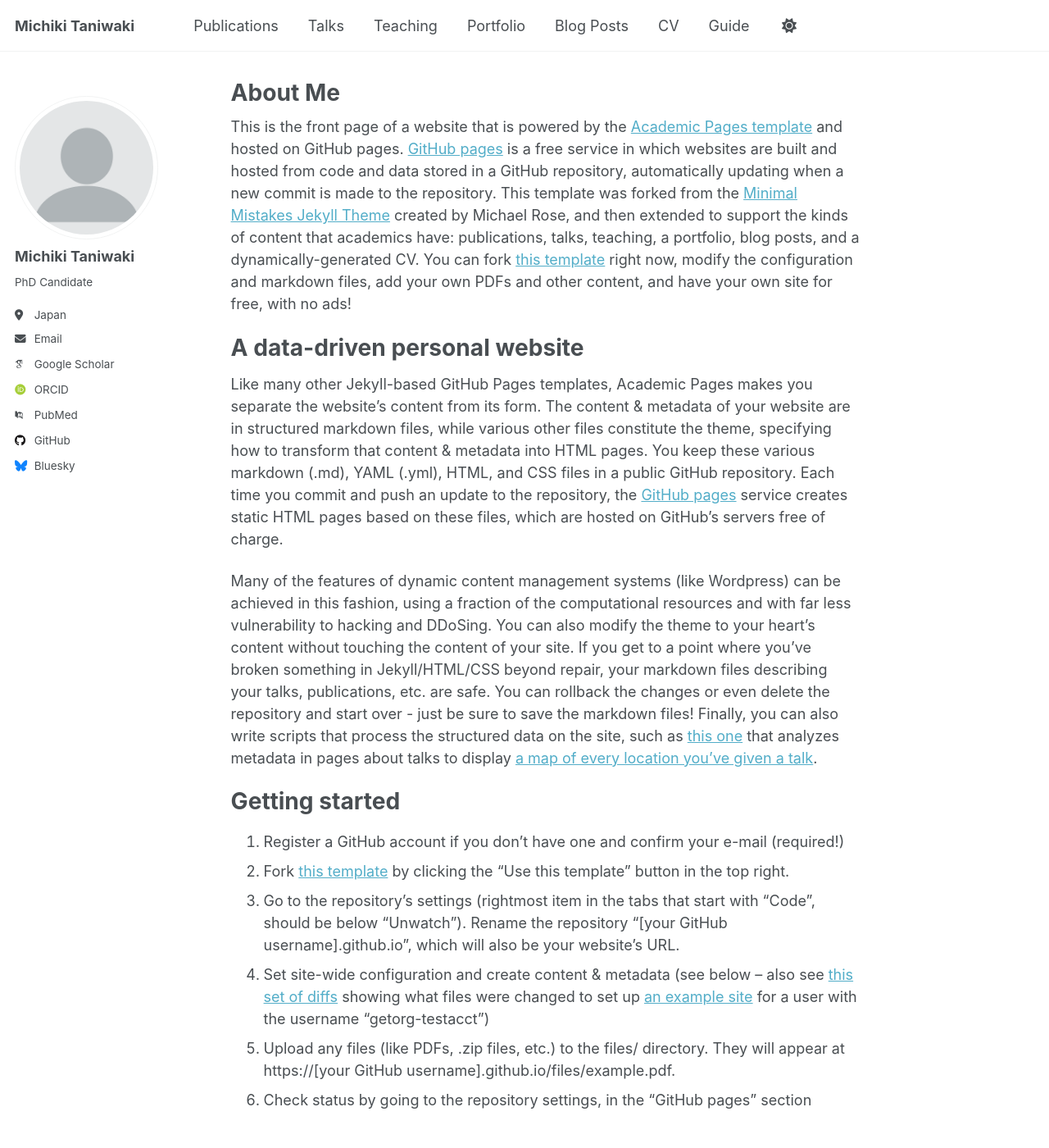
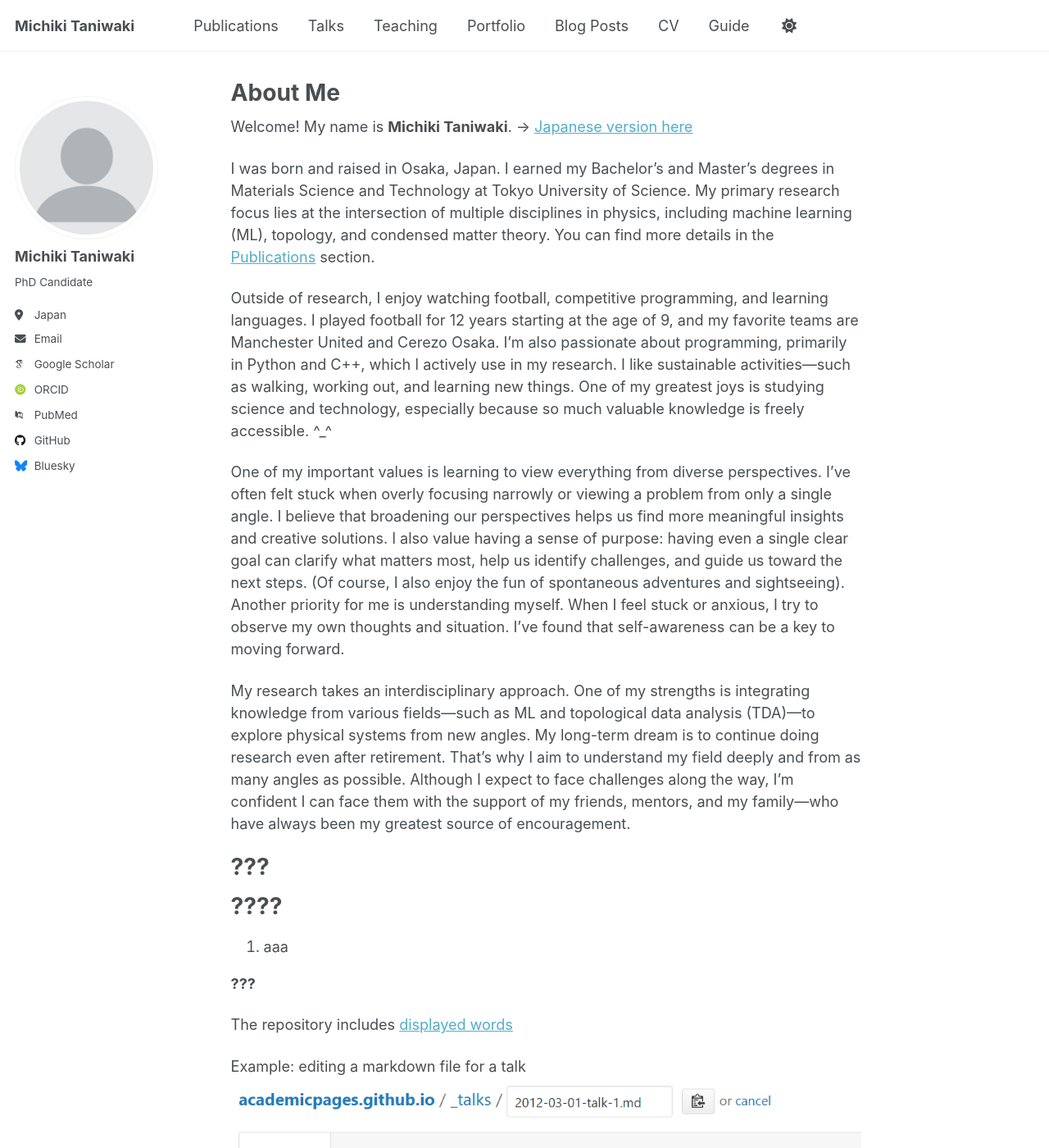
Before and after one commit to MiTaniwaki/MTaniwaki, a Jekyll site: the page built from _pages/about.md, in a window 1280 px wide and 1400 px high. Shown: the whole window at 82% size. Built offline with Jekyll 4.4.1, drawn with Linux system fonts in a browser that asks for light colours; some web fonts are replaced; some of the changed text lies outside the part shown.

Commit message:
#2 updated the contents

```diff
--- a/_pages/about.md
+++ b/_pages/about.md
@@ -7,43 +7,27 @@ redirect_from:
   - /about.html
 ---
 
-This is the front page of a website that is powered by the [Academic Pages template](https://github.com/academicpages/academicpages.github.io) and hosted on GitHub pages. [GitHub pages](https://pages.github.com) is a free service in which websites are built and hosted from code and data stored in a GitHub repository, automatically updating when a new commit is made to the repository. This template was forked from the [Minimal Mistakes Jekyll Theme](https://mmistakes.github.io/minimal-mistakes/) created by Michael Rose, and then extended to support the kinds of content that academics have: publications, talks, teaching, a portfolio, blog posts, and a dynamically-generated CV. You can fork [this template](https://github.com/academicpages/academicpages.github.io) right now, modify the configuration and markdown files, add your own PDFs and other content, and have your own site for free, with no ads!
+Welcome! My name is **Michiki Taniwaki**. -> [Japanese version here](/about-ja/)
 
-A data-driven personal website
+I was born and raised in Osaka, Japan. I earned my Bachelor's and Master's degrees in Materials Science and Technology at Tokyo University of Science. My primary research focus lies at the intersection of multiple disciplines in physics, including machine learning (ML), topology, and condensed matter theory. You can find more details in the [Publications](/publications/) section.
+
+Outside of research, I enjoy watching football, competitive programming, and learning languages. I played football for 12 years starting at the age of 9, and my favorite teams are Manchester United and Cerezo Osaka. I'm also passionate about programming, primarily in Python and C++, which I actively use in my research. I like sustainable activities—such as walking, working out, and learning new things. One of my greatest joys is studying science and technology, especially because so much valuable knowledge is freely accessible. ^_^
+
+One of my important values is learning to view everything from diverse perspectives. I’ve often felt stuck when overly focusing narrowly or viewing a problem from only a single angle. I believe that broadening our perspectives helps us find more meaningful insights and creative solutions. I also value having a sense of purpose: having even a single clear goal can clarify what matters most, help us identify challenges, and guide us toward the next steps. (Of course, I also enjoy the fun of spontaneous adventures and sightseeing). Another priority for me is understanding myself. When I feel stuck or anxious, I try to observe my own thoughts and situation. I’ve found that self-awareness can be a key to moving forward.
+
+My research takes an interdisciplinary approach. One of my strengths is integrating knowledge from various fields—such as ML and topological data analysis (TDA)—to explore physical systems from new angles. My long-term dream is to continue doing research even after retirement. That’s why I aim to understand my field deeply and from as many angles as possible. Although I expect to face challenges along the way, I’m confident I can face them with the support of my friends, mentors, and my family—who have always been my greatest source of encouragement.
+
+
+???
 ======
-Like many other Jekyll-based GitHub Pages templates, Academic Pages makes you separate the website's content from its form. The content & metadata of your website are in structured markdown files, while various other files constitute the theme, specifying how to transform that content & metadata into HTML pages. You keep these various markdown (.md), YAML (.yml), HTML, and CSS files in a public GitHub repository. Each time you commit and push an update to the repository, the [GitHub pages](https://pages.github.com/) service creates static HTML pages based on these files, which are hosted on GitHub's servers free of charge.
 
-Many of the features of dynamic content management systems (like Wordpress) can be achieved in this fashion, using a fraction of the computational resources and with far less vulnerability to hacking and DDoSing. You can also modify the theme to your heart's content without touching the content of your site. If you get to a point where you've broken something in Jekyll/HTML/CSS beyond repair, your markdown files describing your talks, publications, etc. are safe. You can rollback the changes or even delete the repository and start over - just be sure to save the markdown files! Finally, you can also write scripts that process the structured data on the site, such as [this one](https://github.com/academicpages/academicpages.github.io/blob/master/talkmap.ipynb) that analyzes metadata in pages about talks to display [a map of every location you've given a talk](https://academicpages.github.io/talkmap.html).
+????
+======
+1. aaa
 
-Getting started
-======
-1. Register a GitHub account if you don't have one and confirm your e-mail (required!)
-1. Fork [this template](https://github.com/academicpages/academicpages.github.io) by clicking the "Use this template" button in the top right.
-1. Go to the repository's settings (rightmost item in the tabs that start with "Code", should be below "Unwatch"). Rename the repository "[your GitHub username].github.io", which will also be your website's URL.
-1. Set site-wide configuration and create content & metadata (see below -- also see [this set of diffs](http://archive.is/3TPas) showing what files were changed to set up [an example site](https://getorg-testacct.github.io) for a user with the username "getorg-testacct")
-1. Upload any files (like PDFs, .zip files, etc.) to the files/ directory. They will appear at https://[your GitHub username].github.io/files/example.pdf.
-1. Check status by going to the repository settings, in the "GitHub pages" section
+**???**
 
-Site-wide configuration
-------
-The main configuration file for the site is in the base directory in [_config.yml](https://github.com/academicpages/academicpages.github.io/blob/master/_config.yml), which defines the content in the sidebars and other site-wide features. You will need to replace the default variables with ones about yourself and your site's github repository. The configuration file for the top menu is in [_data/navigation.yml](https://github.com/academicpages/academicpages.github.io/blob/master/_data/navigation.yml). For example, if you don't have a portfolio or blog posts, you can remove those items from that navigation.yml file to remove them from the header.
-
-Create content & metadata
-------
-For site content, there is one markdown file for each type of content, which are stored in directories like _publications, _talks, _posts, _teaching, or _pages. For example, each talk is a markdown file in the [_talks directory](https://github.com/academicpages/academicpages.github.io/tree/master/_talks). At the top of each markdown file is structured data in YAML about the talk, which the theme will parse to do lots of cool stuff. The same structured data about a talk is used to generate the list of talks on the [Talks page](https://academicpages.github.io/talks), each [individual page](https://academicpages.github.io/talks/2012-03-01-talk-1) for specific talks, the talks section for the [CV page](https://academicpages.github.io/cv), and the [map of places you've given a talk](https://academicpages.github.io/talkmap.html) (if you run this [python file](https://github.com/academicpages/academicpages.github.io/blob/master/talkmap.py) or [Jupyter notebook](https://github.com/academicpages/academicpages.github.io/blob/master/talkmap.ipynb), which creates the HTML for the map based on the contents of the _talks directory).
-
-**Markdown generator**
-
-The repository includes [a set of Jupyter notebooks](https://github.com/academicpages/academicpages.github.io/tree/master/markdown_generator
-) that converts a CSV containing structured data about talks or presentations into individual markdown files that will be properly formatted for the Academic Pages template. The sample CSVs in that directory are the ones I used to create my own personal website at stuartgeiger.com. My usual workflow is that I keep a spreadsheet of my publications and talks, then run the code in these notebooks to generate the markdown files, then commit and push them to the GitHub repository.
-
-How to edit your site's GitHub repository
-------
-Many people use a git client to create files on their local computer and then push them to GitHub's servers. If you are not familiar with git, you can directly edit these configuration and markdown files directly in the github.com interface. Navigate to a file (like [this one](https://github.com/academicpages/academicpages.github.io/blob/master/_talks/2012-03-01-talk-1.md) and click the pencil icon in the top right of the content preview (to the right of the "Raw | Blame | History" buttons). You can delete a file by clicking the trashcan icon to the right of the pencil icon. You can also create new files or upload files by navigating to a directory and clicking the "Create new file" or "Upload files" buttons.
+The repository includes [displayed words](https://github.com/academicpages/academicpages.github.io/tree/master/markdown_generator)
 
 Example: editing a markdown file for a talk
 ![Editing a markdown file for a talk](/images/editing-talk.png)
-
-For more info
-------
-More info about configuring Academic Pages can be found in [the guide](https://academicpages.github.io/markdown/), the [growing wiki](https://github.com/academicpages/academicpages.github.io/wiki), and you can always [ask a question on GitHub](https://github.com/academicpages/academicpages.github.io/discussions). The [guides for the Minimal Mistakes theme](https://mmistakes.github.io/minimal-mistakes/docs/configuration/) (which this theme was forked from) might also be helpful. -->
```
